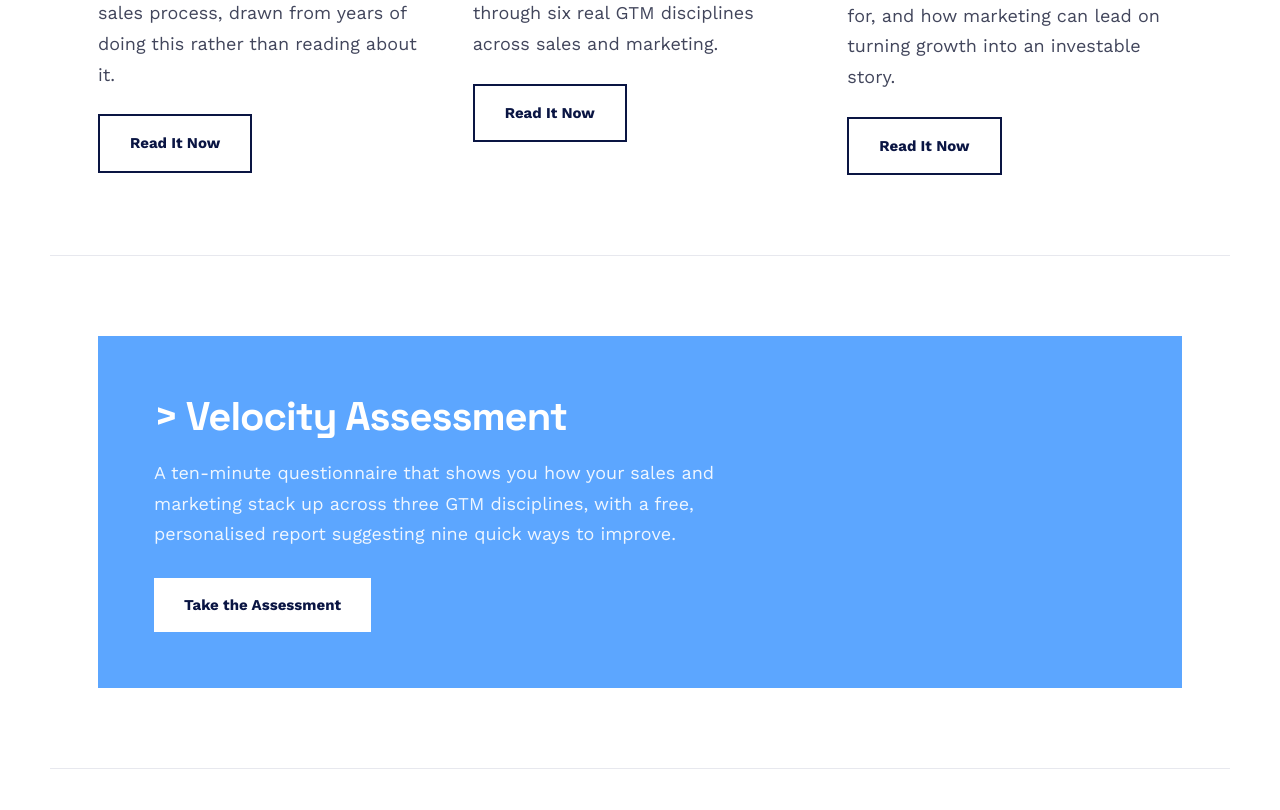
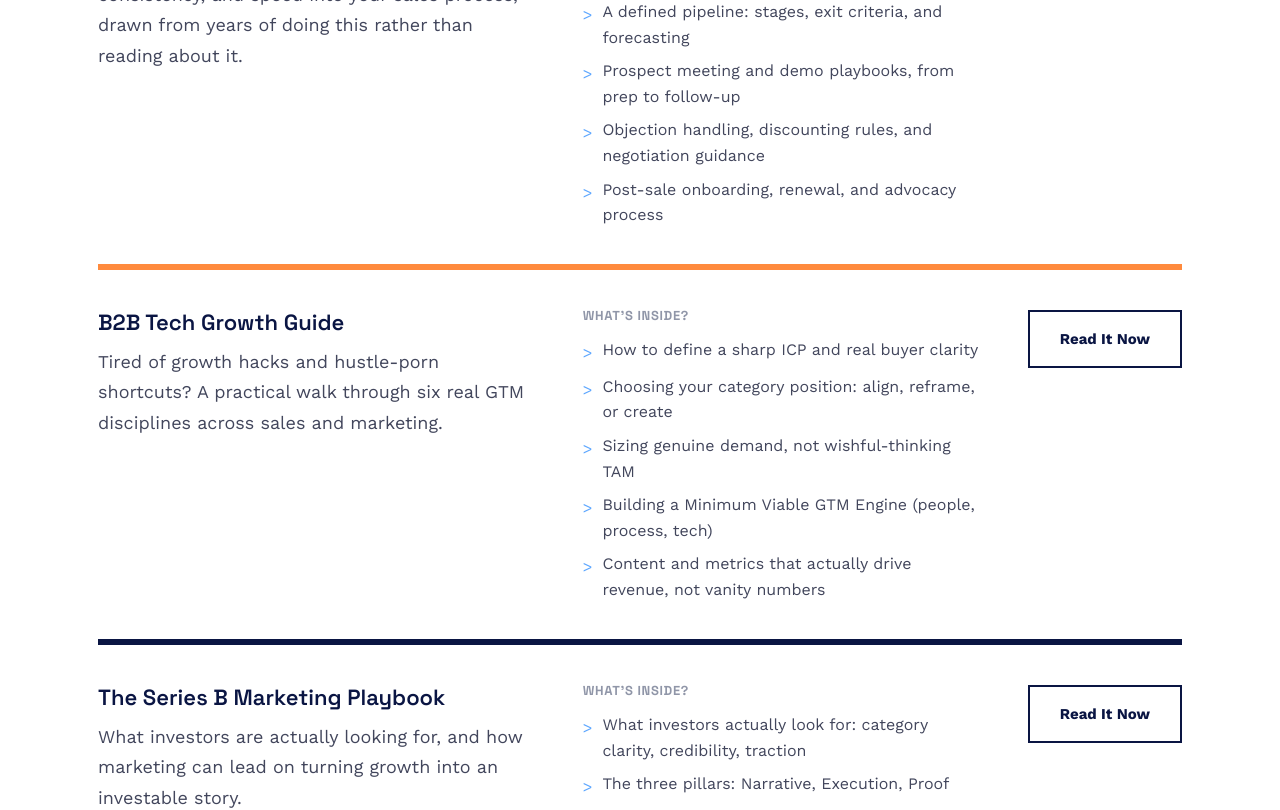
Before and after one commit to vb-iant/velocity-b, a Next.js app: page /resources in a window 1280 px wide. Shown: the part 740-1550 px from the top of the page. Built offline with nearby package versions, Linux system fonts and the light colour scheme.

Commit message:
Resources: add What's inside bullets, rework guides into single-column 3-col rows

```diff
--- a/app/resources/page.tsx
+++ b/app/resources/page.tsx
@@ -21,16 +21,37 @@ const GUIDES = [
     title: "Sales Playbook Template",
     body: "A proven template for building clarity, consistency, and speed into your sales process, drawn from years of doing this rather than reading about it.",
     href: "/resources/sales-playbook-template.pdf",
+    inside: [
+      "ICP, buyer personas, and qualification criteria (BANT/CHAMP) in one place",
+      "A defined pipeline: stages, exit criteria, and forecasting",
+      "Prospect meeting and demo playbooks, from prep to follow-up",
+      "Objection handling, discounting rules, and negotiation guidance",
+      "Post-sale onboarding, renewal, and advocacy process",
+    ],
   },
   {
     title: "B2B Tech Growth Guide",
     body: "Tired of growth hacks and hustle-porn shortcuts? A practical walk through six real GTM disciplines across sales and marketing.",
     href: "/resources/b2b-tech-growth-guide.pdf",
+    inside: [
+      "How to define a sharp ICP and real buyer clarity",
+      "Choosing your category position: align, reframe, or create",
+      "Sizing genuine demand, not wishful-thinking TAM",
+      "Building a Minimum Viable GTM Engine (people, process, tech)",
+      "Content and metrics that actually drive revenue, not vanity numbers",
+    ],
   },
   {
     title: "The Series B Marketing Playbook",
     body: "What investors are actually looking for, and how marketing can lead on turning growth into an investable story.",
     href: "/resources/series-b-marketing-playbook.pdf",
+    inside: [
+      "What investors actually look for: category clarity, credibility, traction",
+      "The three pillars: Narrative, Execution, Proof",
+      "Avoiding the \"differentiated, not different\" positioning trap",
+      "Building a repeatable demand engine investors trust",
+      "Turning customer stories into a scalable, shareable growth asset",
+    ],
   },
 ];
 
@@ -68,26 +89,48 @@ export default function ResourcesPage() {
           <AnimatedChevron className="text-blue" />
           Guides
         </h2>
-        <div className="mt-10 grid grid-cols-1 gap-10 md:grid-cols-3">
+        <div className="mt-10 flex flex-col">
           {GUIDES.map((guide, i) => (
             <div
               key={guide.title}
-              className={`flex flex-col border-t-[6px] ${BORDER_COLORS[i % 3]} pt-6`}
+              className={`grid grid-cols-1 gap-8 border-t-[6px] ${BORDER_COLORS[i % 3]} py-9 md:grid-cols-[1.1fr_1fr_auto] md:items-start md:gap-12`}
             >
+              <div>
                 <h3 className="font-display text-[22px] font-semibold">
                   {guide.title}
                 </h3>
                 <p className="mt-2 text-lg leading-[1.7] text-[#42465c]">
                   {guide.body}
                 </p>
+              </div>
+
+              <div>
+                <div className="font-display text-[13px] font-bold uppercase tracking-wider text-[#9096a8]">
+                  What&rsquo;s inside?
+                </div>
+                <ul className="mt-3 space-y-2">
+                  {guide.inside.map((item) => (
+                    <li
+                      key={item}
+                      className="flex gap-2.5 text-base leading-[1.6] text-[#42465c]"
+                    >
+                      <span className="mt-[3px] text-blue">&gt;</span>
+                      <span>{item}</span>
+                    </li>
+                  ))}
+                </ul>
+              </div>
+
+              <div className="md:pt-1">
                 <a
                   href={guide.href}
                   target="_blank"
                   rel="noopener noreferrer"
-                className={`${ctaOutline} mt-6 self-start`}
+                  className={`${ctaOutline} whitespace-nowrap`}
                 >
                   Read It Now
                 </a>
+              </div>
             </div>
           ))}
         </div>
```
Lines whose indentation alone changed are shown as unchanged.
